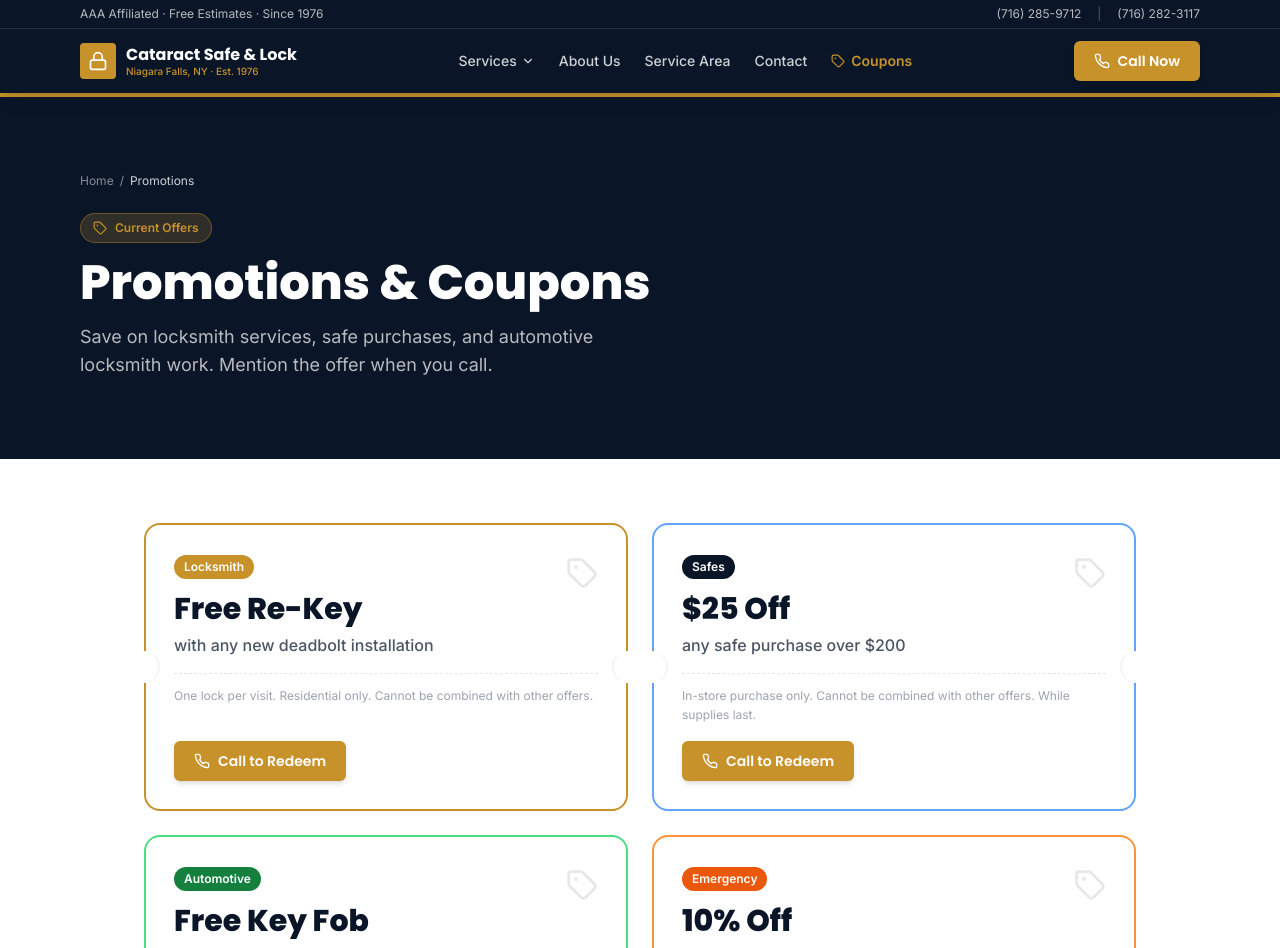
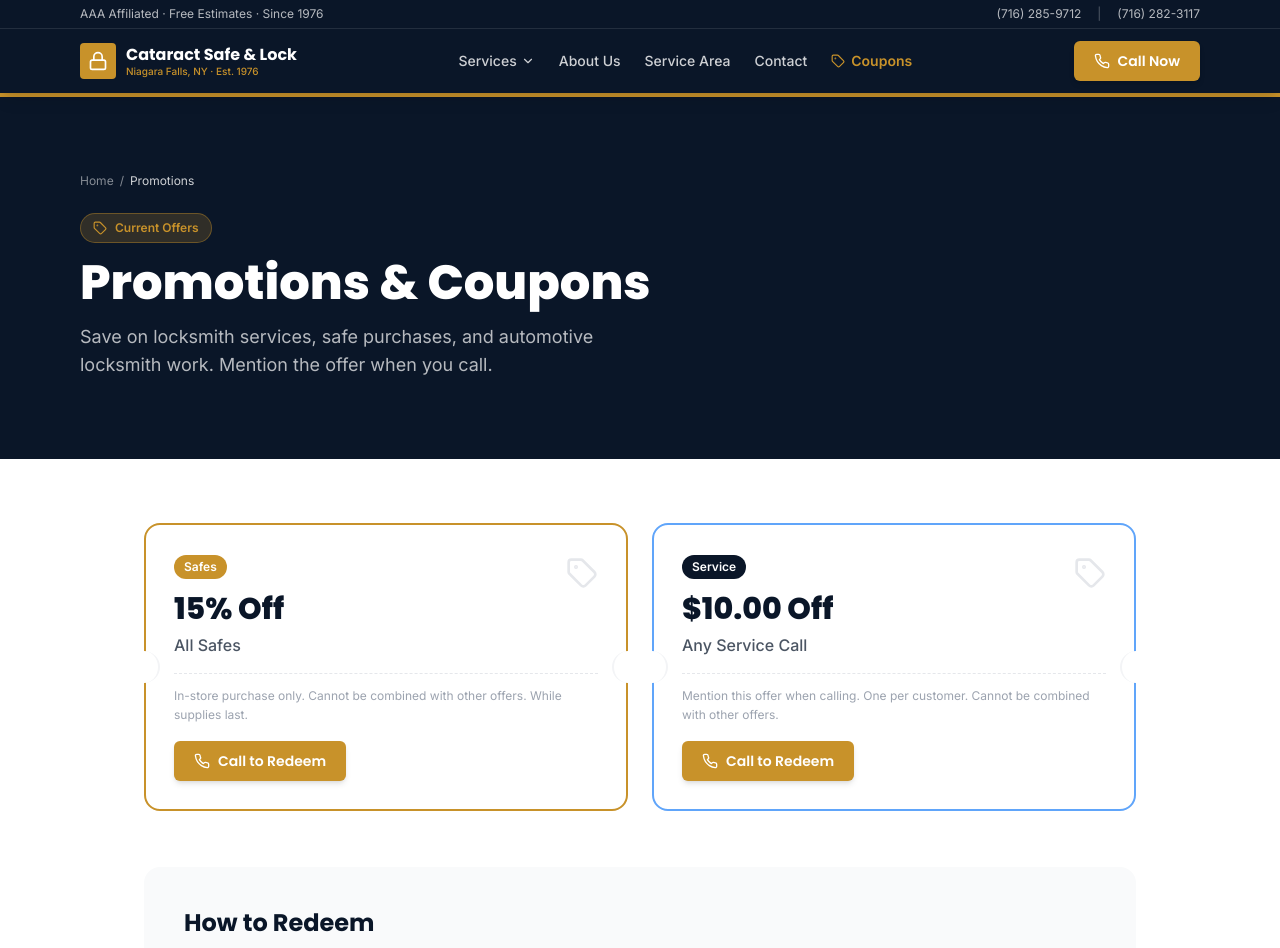
Before and after one commit to stephen-huskytail/cataract-safe-nextjs, a Next.js app: page /coupons in a window 1280 px wide. Shown: the top 948 px of the page. Built offline with nearby package versions, Linux system fonts and the light colour scheme.

Commit message:
Update coupons page with live offers: 15% off safes + $10 off service call

```diff
--- a/src/app/coupons/page.tsx
+++ b/src/app/coupons/page.tsx
@@ -13,36 +13,20 @@
 
 const coupons = [
   {
-    badge: "Locksmith",
-    title: "Free Re-Key",
-    highlight: "with any new deadbolt installation",
-    terms: "One lock per visit. Residential only. Cannot be combined with other offers.",
+    badge: "Safes",
+    title: "15% Off",
+    highlight: "All Safes",
+    terms: "In-store purchase only. Cannot be combined with other offers. While supplies last.",
     color: "border-csl-gold",
     badgeColor: "bg-csl-gold text-white",
   },
   {
-    badge: "Safes",
-    title: "$25 Off",
-    highlight: "any safe purchase over $200",
-    terms: "In-store purchase only. Cannot be combined with other offers. While supplies last.",
+    badge: "Service",
+    title: "$10.00 Off",
+    highlight: "Any Service Call",
+    terms: "Mention this offer when calling. One per customer. Cannot be combined with other offers.",
     color: "border-blue-400",
     badgeColor: "bg-csl-navy text-white",
-  },
-  {
-    badge: "Automotive",
-    title: "Free Key Fob",
-    highlight: "programming with any car key replacement",
-    terms: "Applicable models only. One vehicle per visit. Call to confirm compatibility.",
-    color: "border-green-400",
-    badgeColor: "bg-green-700 text-white",
-  },
-  {
-    badge: "Emergency",
-    title: "10% Off",
-    highlight: "any emergency lockout service",
-    terms: "Mention this offer when calling. Residential & automotive. One per customer.",
-    color: "border-orange-400",
-    badgeColor: "bg-orange-600 text-white",
   },
 ];
 
```
